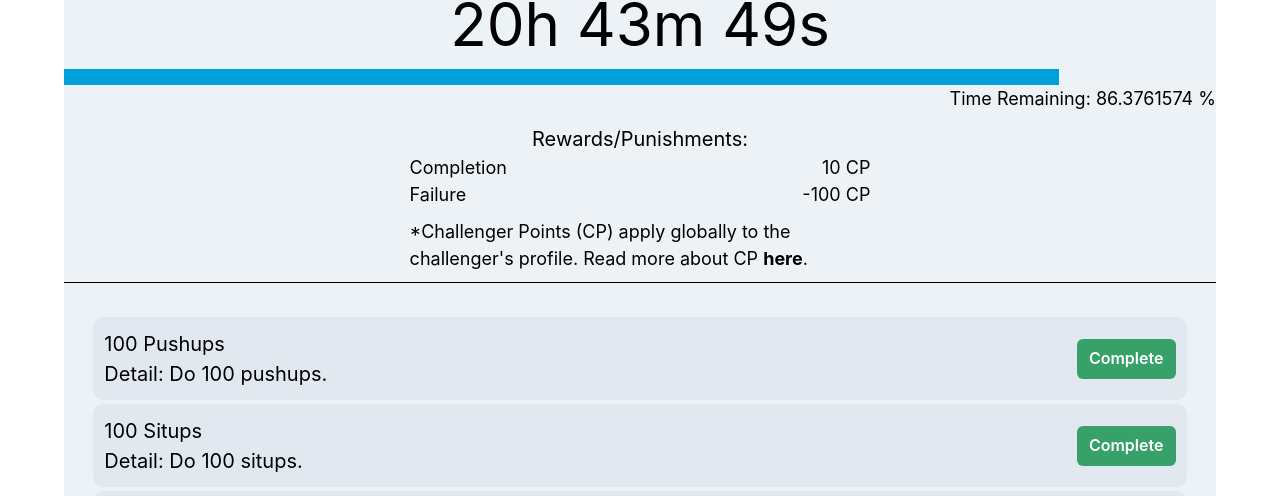
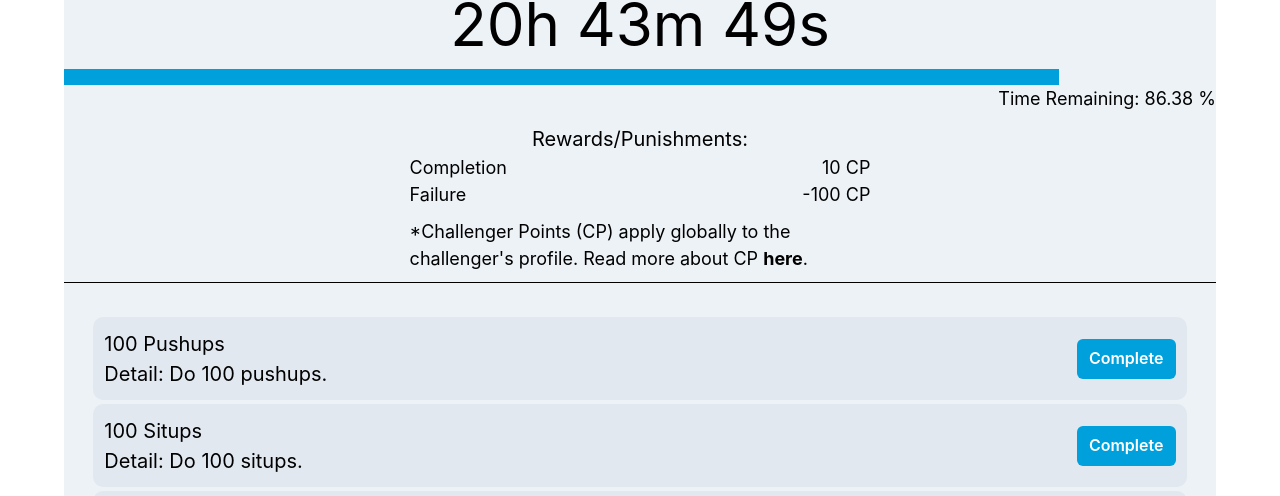
Before and after one commit to MrBenC88/TheQuestAdmin, a Next.js app: page /dashboard/quest/1 in a window 1280 px wide. Shown: the part 456-952 px from the top of the page. Built offline with nearby package versions, Linux system fonts and the light colour scheme.

Commit message:
make countdown go down every 1s

```diff
--- a/src/components/CountdownTimer.jsx
+++ b/src/components/CountdownTimer.jsx
@@ -2,30 +2,29 @@ import { useState, useEffect } from "react";
 import { Text, Box, useMediaQuery, Progress, Button } from "@chakra-ui/react";
 
 // Note: MODIFY if different quest type. Currently it is only set to 24 hours.
-const CountdownTimer = ({ remainingTime }) => {
-  const [countdown, setCountdown] = useState(null);
+const CountdownTimer = ({ remainingTime, countdown }) => {
   const [isMobile] = useMediaQuery("(max-width: 767px)");
 
-  useEffect(() => {
-    const endDate = new Date().getTime() + remainingTime * 1000;
+  // useEffect(() => {
+  //   const endDate = new Date().getTime() + remainingTime * 1000;
 
-    const interval = setInterval(() => {
-      const now = new Date().getTime();
-      const distance = endDate - now;
+  //   const interval = setInterval(() => {
+  //     const now = new Date().getTime();
+  //     const distance = endDate - now;
 
-      const hours = Math.floor(distance / (1000 * 60 * 60));
-      const minutes = Math.floor((distance % (1000 * 60 * 60)) / (1000 * 60));
-      const seconds = Math.floor((distance % (1000 * 60)) / 1000);
+  //     const hours = Math.floor(distance / (1000 * 60 * 60));
+  //     const minutes = Math.floor((distance % (1000 * 60 * 60)) / (1000 * 60));
+  //     const seconds = Math.floor((distance % (1000 * 60)) / 1000);
 
-      const countdownString = `${hours.toString().padStart(2, "0")}h ${minutes
-        .toString()
-        .padStart(2, "0")}m ${seconds.toString().padStart(2, "0")}s`;
+  //     const countdownString = `${hours.toString().padStart(2, "0")}h ${minutes
+  //       .toString()
+  //       .padStart(2, "0")}m ${seconds.toString().padStart(2, "0")}s`;
 
-      setCountdown(countdownString);
-    }, 1000);
+  //     setCountdown(countdownString);
+  //   }, 1000);
 
-    return () => clearInterval(interval);
-  }, [remainingTime]);
+  //   return () => clearInterval(interval);
+  // }, [remainingTime]);
 
   const calculateProgress = () => {
     // this calculates progress for 24 hours (86400) only
@@ -47,11 +46,17 @@ const CountdownTimer = ({ remainingTime }) => {
         <Progress
           value={calculateProgress()}
           size="lg"
-          colorScheme={calculateProgress() < 10 ? "red" : "linkedin"}
+          colorScheme={
+            calculateProgress() < 25
+              ? "red"
+              : calculateProgress() < 50
+              ? "yellow"
+              : "linkedin"
+          }
         />
       </Box>
       <Text textColor="black" textAlign="right" fontSize="lg">
-        Time Remaining: {calculateProgress().toFixed(7)} %
+        Time Remaining: {calculateProgress().toFixed(2)} %
       </Text>
     </Box>
   );
--- a/src/components/Task.jsx
+++ b/src/components/Task.jsx
@@ -57,7 +57,7 @@ const Task = ({ key, task, setCompletedTasks }) => {
             Detail: {task.taskDescription}
           </Text>
           <Button
-            colorScheme="green"
+            colorScheme="linkedin"
             onClick={handleCompleteTask}
             disabled={isComplete}
           >
--- a/src/pages/dashboard/quest/[questId].js
+++ b/src/pages/dashboard/quest/[questId].js
@@ -42,6 +42,7 @@ const QuestPage = () => {
   const router = useRouter();
   const [completedTasks, setCompletedTasks] = useState(0);
   const [isQuestCompleted, setIsQuestCompleted] = useState(false);
+  const [countdown, setCountdown] = useState(null);
 
   const [isMobile] = useMediaQuery("(max-width: 767px)");
   const { questId } = router.query;
@@ -59,6 +60,30 @@ const QuestPage = () => {
       alert("quest failed");
     }
   };
+
+  useEffect(() => {
+    const endDate = new Date().getTime() + remainingTime * 1000;
+
+    const updateCountdown = () => {
+      const now = new Date().getTime();
+      const distance = endDate - now;
+
+      const hours = Math.floor(distance / (1000 * 60 * 60));
+      const minutes = Math.floor((distance % (1000 * 60 * 60)) / (1000 * 60));
+      const seconds = Math.floor((distance % (1000 * 60)) / 1000);
+
+      const countdownString = `${hours.toString().padStart(2, "0")}h ${minutes
+        .toString()
+        .padStart(2, "0")}m ${seconds.toString().padStart(2, "0")}s`;
+
+      setCountdown(countdownString);
+    };
+
+    updateCountdown(); // Update the countdown immediately upon mounting
+    const interval = setInterval(updateCountdown, 1000); // Update the countdown every second
+
+    return () => clearInterval(interval);
+  }, [remainingTime]);
 
   const handleTaskSubmit = () => {
     setIsModalOpen(false);
@@ -211,7 +236,10 @@ const QuestPage = () => {
             align="center"
             boxSize="100%"
           >
-            <CountdownTimer remainingTime={remainingTime} />
+            <CountdownTimer
+              remainingTime={remainingTime}
+              countdown={countdown}
+            />
 
             <Box borderBottom="1px" py={isMobile ? "5%" : "0%"}>
               <Text fontSize={isMobile ? "xl" : "xl"}>
```
